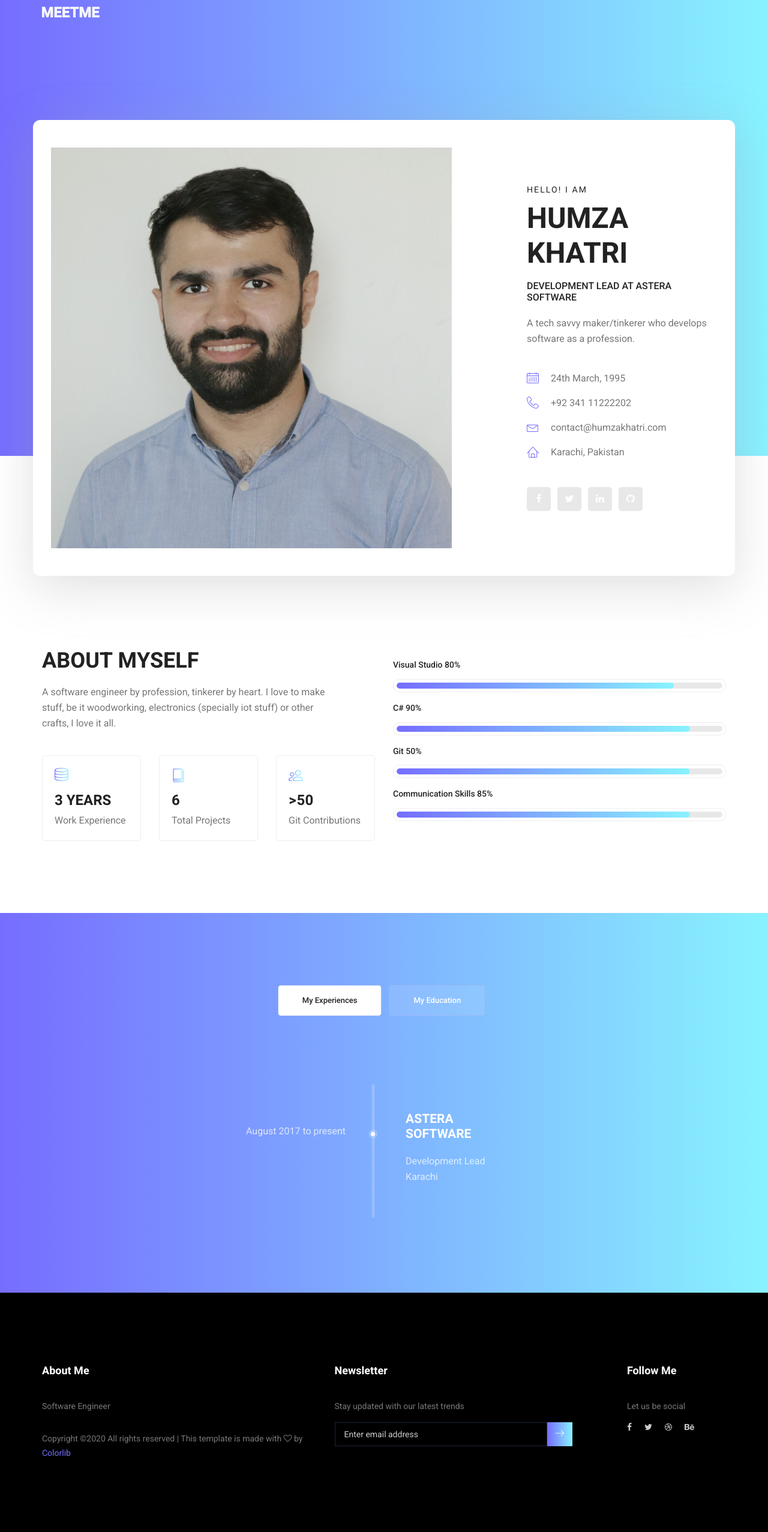
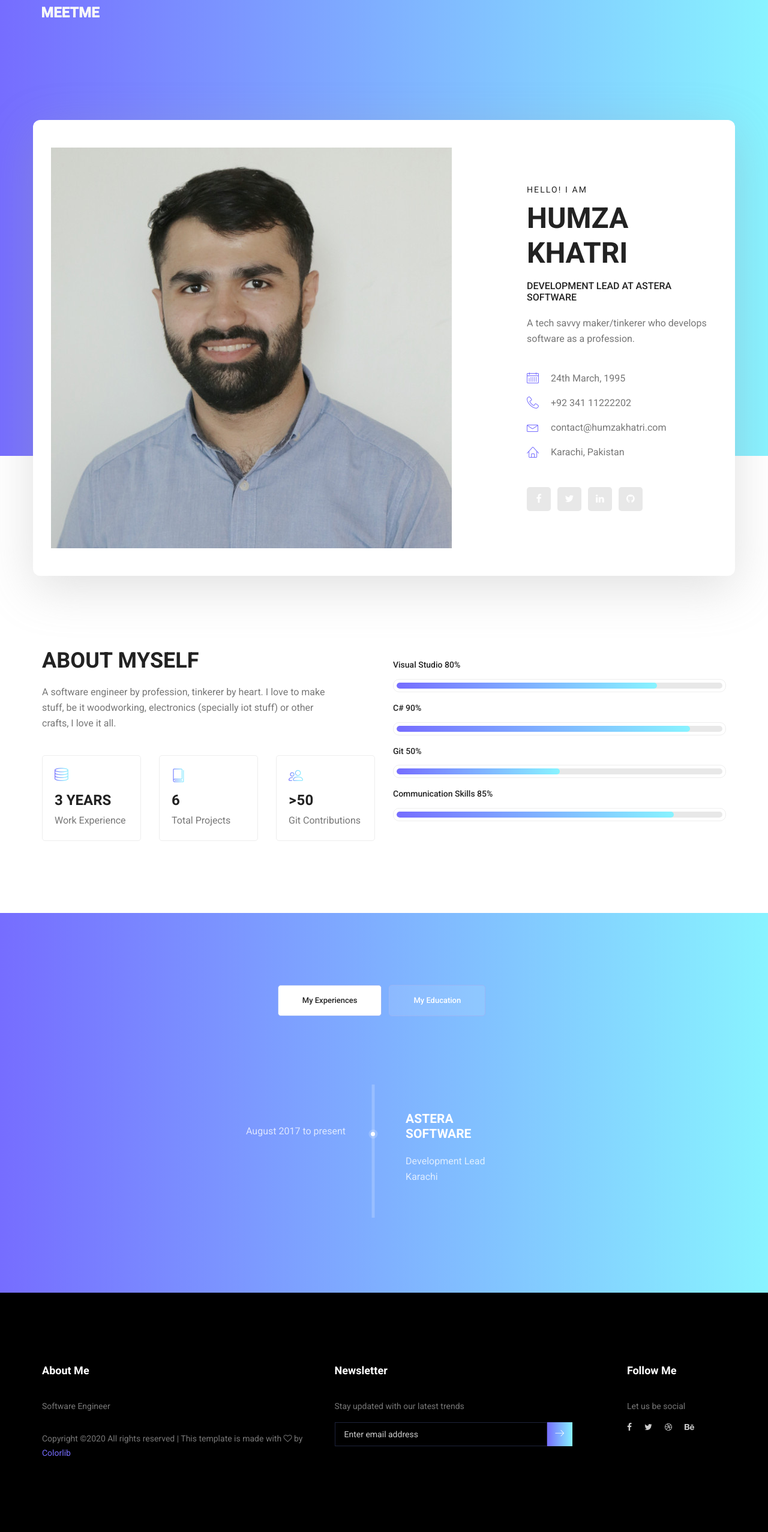
Before and after one commit to humzakhatri/humzakhatri.github.io, a Jekyll site: the page index.html, which Jekyll copies as it is, in a window 1280 px wide. Shown: the whole page at 60% size. Built offline with Jekyll 4.4.1, drawn with Linux system fonts in a browser that asks for light colours.

Commit message:
Fixed the progress bar values

```diff
--- a/index.html
+++ b/index.html
@@ -141,7 +141,7 @@
 									<h4>Visual Studio <span class="counter">80</span>%</h4>
 									<div class="progress_br">
 										<div class="progress">
-											<div class="progress-bar" role="progressbar" aria-valuenow="85" aria-valuemin="0" aria-valuemax="100"></div>
+											<div class="progress-bar" role="progressbar" aria-valuenow="80" aria-valuemin="0" aria-valuemax="100"></div>
 										</div>
 									</div>
 								</div>
@@ -157,7 +157,7 @@
 									<h4>Git <span class="counter">50</span>%</h4>
 									<div class="progress_br">
 										<div class="progress">
-											<div class="progress-bar" role="progressbar" aria-valuenow="90" aria-valuemin="0" aria-valuemax="100"></div>
+											<div class="progress-bar" role="progressbar" aria-valuenow="50" aria-valuemin="0" aria-valuemax="100"></div>
 										</div>
 									</div>
 								</div>
@@ -165,7 +165,7 @@
 									<h4>Communication Skills <span class="counter">85</span>%</h4>
 									<div class="progress_br">
 										<div class="progress">
-											<div class="progress-bar" role="progressbar" aria-valuenow="90" aria-valuemin="0" aria-valuemax="100"></div>
+											<div class="progress-bar" role="progressbar" aria-valuenow="85" aria-valuemin="0" aria-valuemax="100"></div>
 										</div>
 									</div>
 								</div>
```
